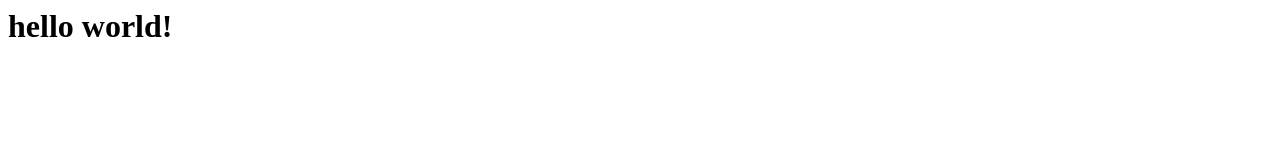
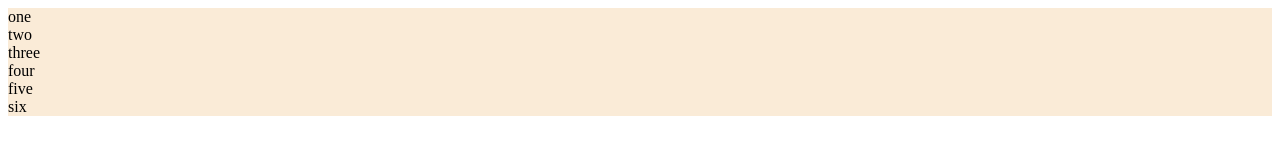
Before and after one commit to jimboreilly/web-dice, a plain HTML site: page index.html in a window 1280 px wide. Drawn offline with Linux system fonts and the light colour scheme.

Commit message:
six sides with color

```diff
--- a/index.html
+++ b/index.html
@@ -1,8 +1,19 @@
 <html>
+
+<head>
+	<link rel="stylesheet" type="text/css" href="style.css">
+</head>
 <title>dice</title>
 
 <body>
-	<h1>hello world!</h1>
+	<div class="cube">
+		<div class="side one">one</div>
+		<div class="side two">two</div>
+		<div class="side three">three</div>
+		<div class="side four">four</div>
+		<div class="side five">five</div>
+		<div class="side six">six</div>
+	</div>
 </body>
 
 </html>
--- a/style.css
+++ b/style.css
@@ -0,0 +1,3 @@
+.side {
+	background-color: antiquewhite;
+}
```
